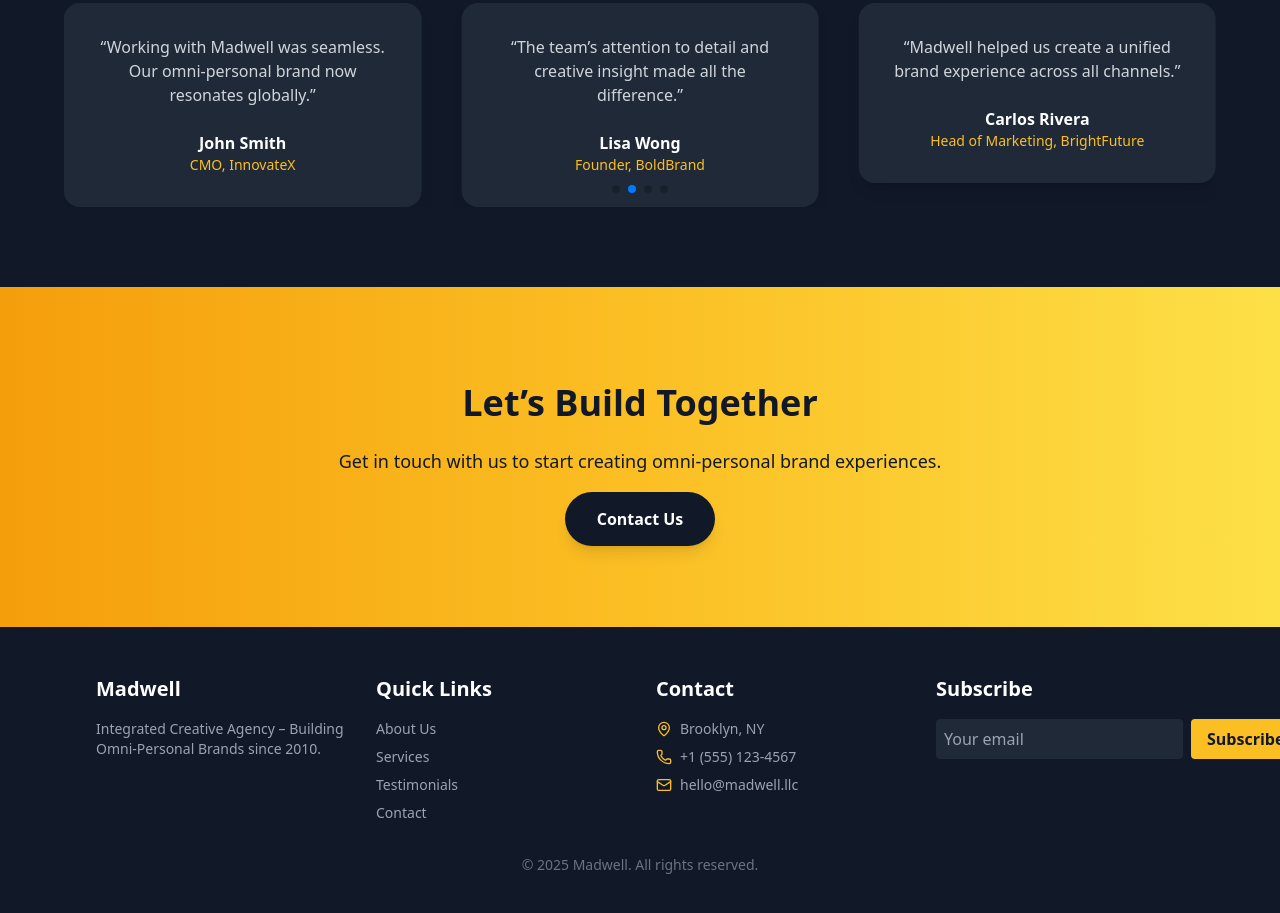
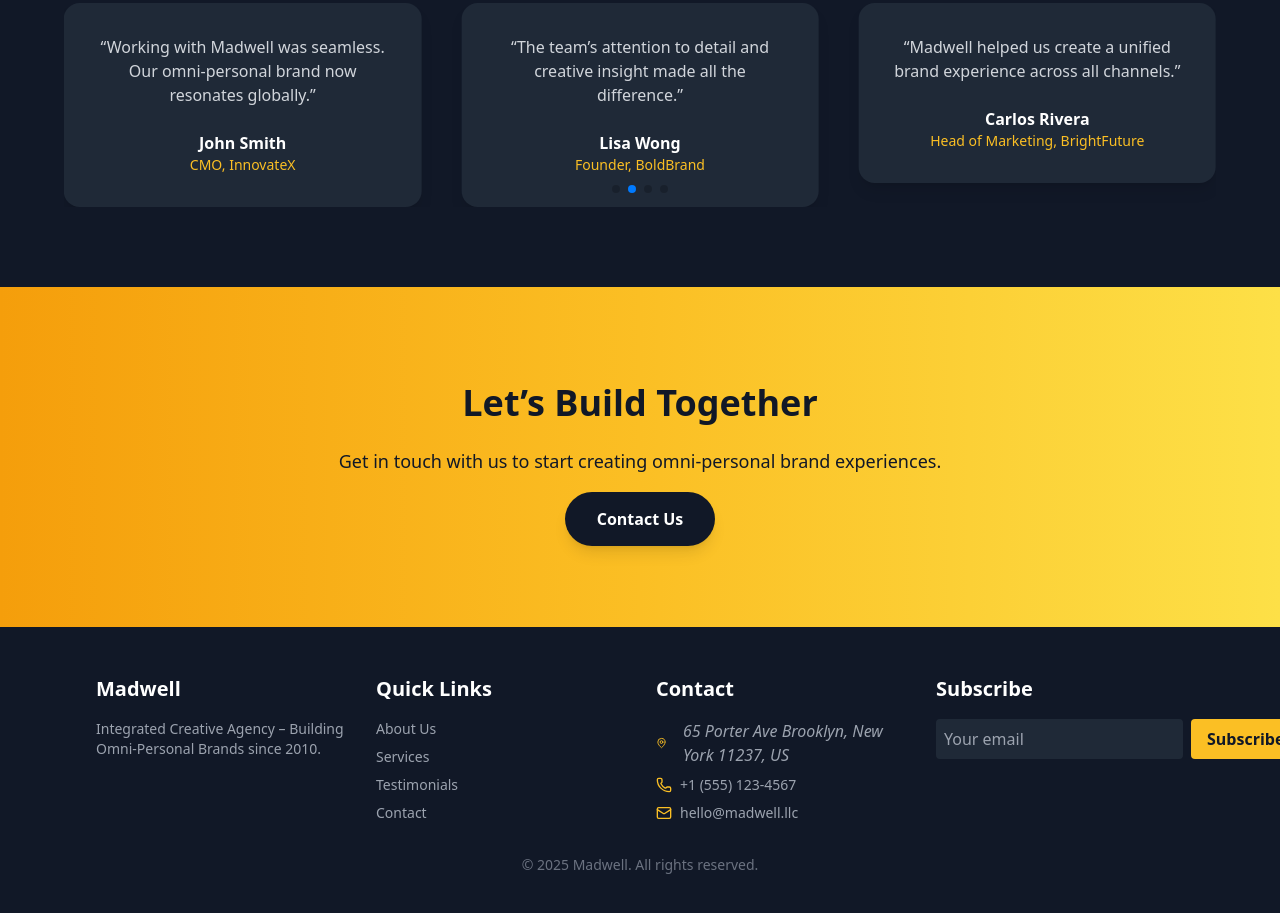
Before and after one commit to alphaoracleai/madwell.llc, a plain HTML site: page index.html in a window 1280 px wide. Shown: the part 2305-3218 px from the top of the page. Drawn offline with nearby package versions, Linux system fonts and the light colour scheme.

Commit message:
Update index.html

```diff
--- a/index.html
+++ b/index.html
@@ -303,7 +303,10 @@
         <h3 class="text-white text-xl font-bold mb-4">Contact</h3>
         <div class="flex items-center gap-2 mb-2">
           <i data-lucide="map-pin" class="text-amber-400" width="16" height="16"></i>
-          <p class="text-gray-400 text-sm">Brooklyn, NY</p>
+          <p class="text-gray-400 text-sm">
+            <address>65 Porter Ave
+Brooklyn, New York 11237, US</address>
+          </p>
         </div>
         <div class="flex items-center gap-2 mb-2">
           <i data-lucide="phone" class="text-amber-400" width="16" height="16"></i>
```
